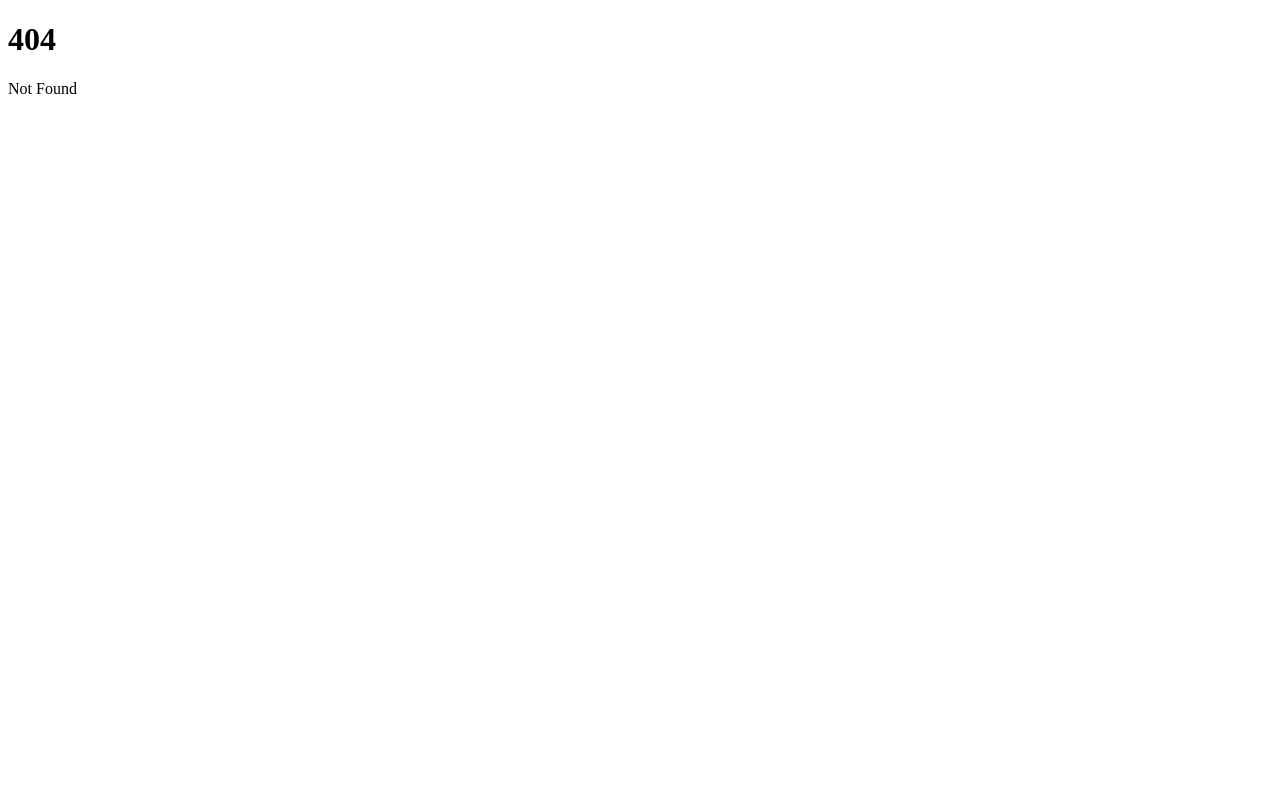
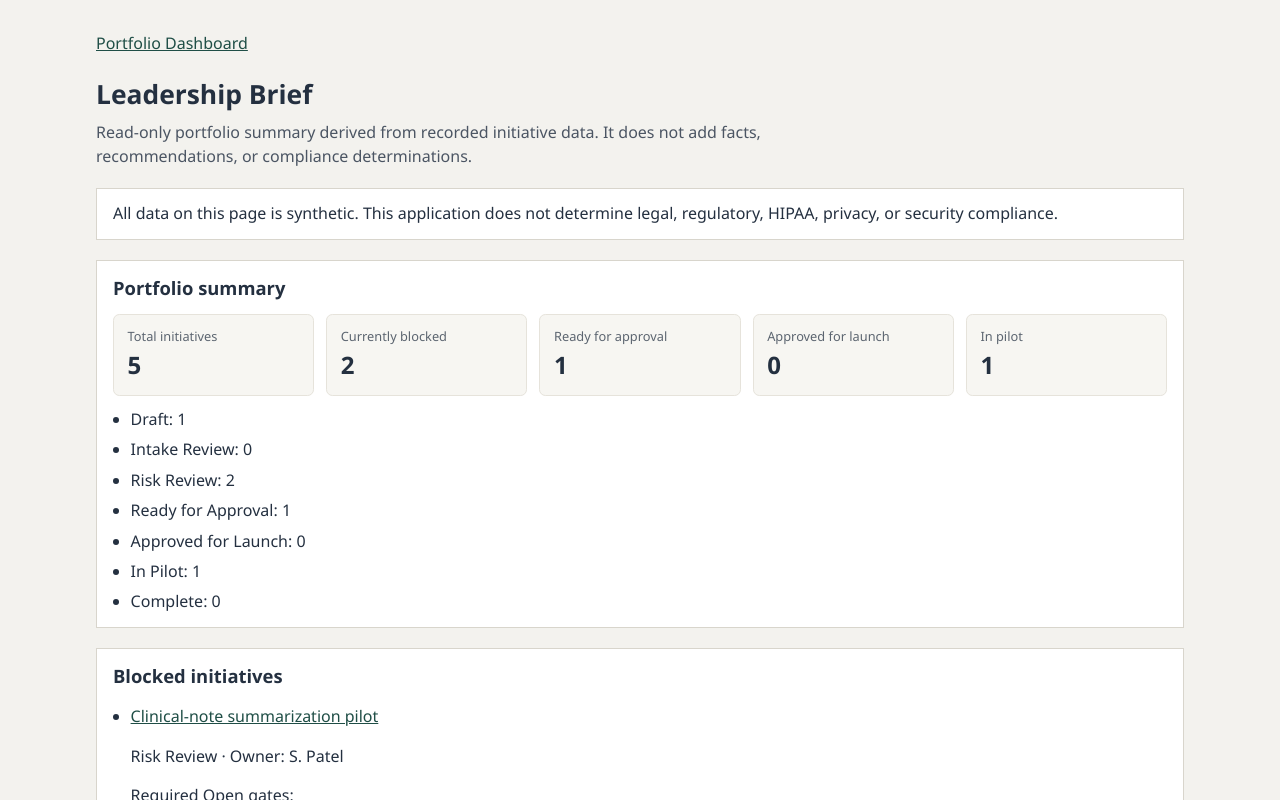
Before and after one commit to Hanzo9L/ai-program-control-workbench, a SvelteKit app: page /leadership-brief in a window 1280 px wide. Before the commit this address had no page. Shown: the top 800 px of the page. Built offline with nearby package versions, Linux system fonts and the light colour scheme.

Commit message:
Add validated leadership brief

```diff
--- a/src/routes/+page.svelte
+++ b/src/routes/+page.svelte
@@ -30,6 +30,9 @@
 </svelte:head>
 
 <main class="page">
+	<p class="nav">
+		<a href="/leadership-brief">Leadership Brief</a>
+	</p>
 	<header class="header">
 		<h1>AI Program Control & Risk Workbench</h1>
 		<p class="subtitle">
@@ -127,6 +130,14 @@
 		max-width: 68rem;
 		margin: 0 auto;
 		padding: 2rem 1.25rem 3rem;
+	}
+
+	.nav {
+		margin: 0 0 1.25rem;
+	}
+
+	.nav a {
+		color: #1f4e46;
 	}
 
 	.header h1 {
--- /dev/null
+++ b/src/routes/leadership-brief/+page.svelte
@@ -0,0 +1,331 @@
+<script lang="ts">
+	import { LIFECYCLE_STATES, PRE_RISK_REVIEW_STATES } from '$lib/domain/constants';
+	import { SYNTHETIC_INITIATIVES } from '$lib/domain/fixtures';
+	import type { Gate, Initiative, LifecycleState } from '$lib/domain/types';
+
+	const initiatives = SYNTHETIC_INITIATIVES;
+	const preRiskReview = new Set<string>(PRE_RISK_REVIEW_STATES);
+
+	function ownerLabel(owner: string | null) {
+		return owner ?? 'Not named';
+	}
+
+	function requiredOpenGates(initiative: Initiative): Gate[] {
+		return initiative.gates.filter((gate) => gate.status === 'Open');
+	}
+
+	function isRiskReviewOrLater(state: LifecycleState) {
+		return !preRiskReview.has(state);
+	}
+
+	const totalCount = initiatives.length;
+	const blockedInitiatives = initiatives.filter((initiative) => initiative.readiness === 'Blocked');
+	const blockedCount = blockedInitiatives.length;
+	const readyForApprovalCount = initiatives.filter(
+		(initiative) => initiative.lifecycleState === 'Ready for Approval'
+	).length;
+	const approvedForLaunchCount = initiatives.filter(
+		(initiative) => initiative.lifecycleState === 'Approved for Launch'
+	).length;
+	const inPilotCount = initiatives.filter((initiative) => initiative.lifecycleState === 'In Pilot')
+		.length;
+
+	const lifecycleCounts = LIFECYCLE_STATES.map((state) => ({
+		state,
+		count: initiatives.filter((initiative) => initiative.lifecycleState === state).length
+	}));
+
+	type DependencyGroup = {
+		key: string;
+		label: string;
+		affected: { name: string; gateOwner: string | null }[];
+	};
+
+	const unresolvedDependencies: DependencyGroup[] = [];
+	for (const initiative of initiatives) {
+		if (!isRiskReviewOrLater(initiative.lifecycleState)) continue;
+		for (const gate of requiredOpenGates(initiative)) {
+			let group = unresolvedDependencies.find((item) => item.key === gate.key);
+			if (!group) {
+				group = { key: gate.key, label: gate.label, affected: [] };
+				unresolvedDependencies.push(group);
+			}
+			group.affected.push({ name: initiative.name, gateOwner: gate.owner });
+		}
+	}
+
+	const ownerActions = blockedInitiatives.map((initiative) => ({
+		id: initiative.id,
+		name: initiative.name,
+		owner: ownerLabel(initiative.owner),
+		openLabels: requiredOpenGates(initiative).map((gate) => gate.label)
+	}));
+
+	const launchSummary = `Of ${totalCount} recorded initiatives, ${readyForApprovalCount} ${readyForApprovalCount === 1 ? 'is' : 'are'} Ready for Approval, ${approvedForLaunchCount} ${approvedForLaunchCount === 1 ? 'is' : 'are'} Approved for Launch, ${inPilotCount} ${inPilotCount === 1 ? 'is' : 'are'} In Pilot, and ${blockedCount} ${blockedCount === 1 ? 'is' : 'are'} currently Blocked.`;
+
+	const leadershipDrafts = initiatives.flatMap((initiative) =>
+		initiative.aiSuggestions
+			.filter((suggestion) => suggestion.kind === 'leadership_draft')
+			.map((suggestion) => ({
+				initiativeName: initiative.name,
+				text: suggestion.text
+			}))
+	);
+</script>
+
+<svelte:head>
+	<title>Leadership Brief — AI Program Control & Risk Workbench</title>
+</svelte:head>
+
+<main class="page">
+	<p class="nav">
+		<a href="/">Portfolio Dashboard</a>
+	</p>
+
+	<header class="header">
+		<h1>Leadership Brief</h1>
+		<p class="subtitle">
+			Read-only portfolio summary derived from recorded initiative data. It does not add facts,
+			recommendations, or compliance determinations.
+		</p>
+	</header>
+
+	<p class="disclaimer" role="note">
+		All data on this page is synthetic. This application does not determine legal, regulatory, HIPAA,
+		privacy, or security compliance.
+	</p>
+
+	<section class="panel" aria-label="Portfolio summary">
+		<h2>Portfolio summary</h2>
+		<div class="summary">
+			<div class="stat">
+				<p class="stat-label">Total initiatives</p>
+				<p class="stat-value" data-count="total">{totalCount}</p>
+			</div>
+			<div class="stat">
+				<p class="stat-label">Currently blocked</p>
+				<p class="stat-value" data-count="blocked">{blockedCount}</p>
+			</div>
+			<div class="stat">
+				<p class="stat-label">Ready for approval</p>
+				<p class="stat-value" data-count="ready-for-approval">{readyForApprovalCount}</p>
+			</div>
+			<div class="stat">
+				<p class="stat-label">Approved for launch</p>
+				<p class="stat-value" data-count="approved-for-launch">{approvedForLaunchCount}</p>
+			</div>
+			<div class="stat">
+				<p class="stat-label">In pilot</p>
+				<p class="stat-value" data-count="in-pilot">{inPilotCount}</p>
+			</div>
+		</div>
+		<ul class="lifecycle-counts" data-lifecycle-counts>
+			{#each lifecycleCounts as item (item.state)}
+				<li>{item.state}: {item.count}</li>
+			{/each}
+		</ul>
+	</section>
+
+	<section class="panel" aria-label="Blocked initiatives">
+		<h2>Blocked initiatives</h2>
+		{#if blockedInitiatives.length === 0}
+			<p>No initiatives currently have readiness Blocked.</p>
+		{:else}
+			<ul data-blocked-initiatives>
+				{#each blockedInitiatives as initiative (initiative.id)}
+					<li>
+						<p>
+							<a href="/initiatives/{initiative.id}">{initiative.name}</a>
+						</p>
+						<p>{initiative.lifecycleState} · Owner: {ownerLabel(initiative.owner)}</p>
+						<p>Required Open gates:</p>
+						<ul>
+							{#each requiredOpenGates(initiative) as gate (gate.key)}
+								<li>{gate.label}</li>
+							{/each}
+						</ul>
+					</li>
+				{/each}
+			</ul>
+		{/if}
+	</section>
+
+	<section class="panel" aria-label="Key unresolved dependencies">
+		<h2>Key unresolved dependencies</h2>
+		<p class="section-note">
+			Required Open gates on initiatives at Risk Review or later. Open gates on Draft or Intake
+			Review are not leadership-level blockers.
+		</p>
+		{#if unresolvedDependencies.length === 0}
+			<p>No required Open gates at Risk Review or later.</p>
+		{:else}
+			<ul data-unresolved-dependencies>
+				{#each unresolvedDependencies as group (group.key)}
+					<li>
+						<p>{group.label} — {group.affected.length} {group.affected.length === 1 ? 'initiative' : 'initiatives'}</p>
+						<ul>
+							{#each group.affected as item, index (`${group.key}-${index}`)}
+								<li>
+									{item.name}
+									{#if item.gateOwner}
+										· Gate owner: {item.gateOwner}
+									{/if}
+								</li>
+							{/each}
+						</ul>
+					</li>
+				{/each}
+			</ul>
+		{/if}
+	</section>
+
+	<section class="panel" aria-label="Owner / action required">
+		<h2>Owner / action required</h2>
+		{#if ownerActions.length === 0}
+			<p>No blocked initiatives currently require owner attention on Open gates.</p>
+		{:else}
+			<ul data-owner-actions>
+				{#each ownerActions as action (action.id)}
+					<li>
+						{action.name} ({action.owner}). Owner attention required on: {action.openLabels.join(', ')}.
+					</li>
+				{/each}
+			</ul>
+		{/if}
+	</section>
+
+	<section class="panel" aria-label="Launch / readiness summary">
+		<h2>Launch / readiness summary</h2>
+		<p data-launch-summary>{launchSummary}</p>
+	</section>
+
+	<section class="panel" aria-label="Existing AI-assisted draft snippets">
+		<h2>Existing AI-assisted draft snippets</h2>
+		<p class="section-note">
+			These are draft suggestions only and are not the recorded leadership brief.
+		</p>
+		{#if leadershipDrafts.length === 0}
+			<p>No leadership_draft suggestions are recorded.</p>
+		{:else}
+			<ul data-leadership-drafts>
+				{#each leadershipDrafts as draft, index (`draft-${index}`)}
+					<li>
+						<p class="draft-source">{draft.initiativeName}</p>
+						<p>{draft.text}</p>
+					</li>
+				{/each}
+			</ul>
+		{/if}
+	</section>
+
+	<section class="panel" aria-label="Human authority">
+		<h2>Human authority</h2>
+		<ul>
+			<li>This brief reflects recorded program data only.</li>
+			<li>AI does not approve launches or change initiative state.</li>
+			<li>Leadership decisions remain human decisions.</li>
+		</ul>
+	</section>
+</main>
+
+<style>
+	:global(body) {
+		margin: 0;
+		background: #f3f2ee;
+		color: #243040;
+		font-family:
+			'Segoe UI',
+			system-ui,
+			sans-serif;
+		line-height: 1.45;
+	}
+
+	.page {
+		max-width: 68rem;
+		margin: 0 auto;
+		padding: 2rem 1.25rem 3rem;
+	}
+
+	.nav {
+		margin: 0 0 1.25rem;
+	}
+
+	.nav a,
+	a {
+		color: #1f4e46;
+	}
+
+	.header h1 {
+		margin: 0 0 0.5rem;
+		font-size: 1.65rem;
+		font-weight: 650;
+	}
+
+	.subtitle {
+		margin: 0;
+		max-width: 42rem;
+		color: #4b5563;
+	}
+
+	.disclaimer,
+	.panel {
+		background: #fff;
+		border: 1px solid #d8d5cc;
+		padding: 0.85rem 1rem;
+		margin: 1.25rem 0 0;
+	}
+
+	h2 {
+		margin: 0 0 0.75rem;
+		font-size: 1.15rem;
+	}
+
+	.section-note {
+		margin: 0 0 0.75rem;
+		color: #4b5563;
+		font-size: 0.9rem;
+	}
+
+	.summary {
+		display: grid;
+		grid-template-columns: repeat(auto-fit, minmax(10rem, 1fr));
+		gap: 0.75rem;
+	}
+
+	.stat {
+		background: #f7f6f2;
+		border: 1px solid #e6e3db;
+		border-radius: 0.4rem;
+		padding: 0.75rem 0.85rem;
+	}
+
+	.stat-label {
+		margin: 0;
+		font-size: 0.8rem;
+		color: #5c6570;
+	}
+
+	.stat-value {
+		margin: 0.2rem 0 0;
+		font-size: 1.5rem;
+		font-weight: 650;
+	}
+
+	.lifecycle-counts,
+	.panel ul {
+		margin: 0.75rem 0 0;
+		padding-left: 1.1rem;
+	}
+
+	.panel li + li {
+		margin-top: 0.45rem;
+	}
+
+	.draft-source {
+		margin: 0 0 0.2rem;
+		font-size: 0.8rem;
+		text-transform: uppercase;
+		letter-spacing: 0.03em;
+		color: #5c6570;
+	}
+</style>
```
Also changed, not shown: 1 other file (tests, documents, lock files or other folders).
